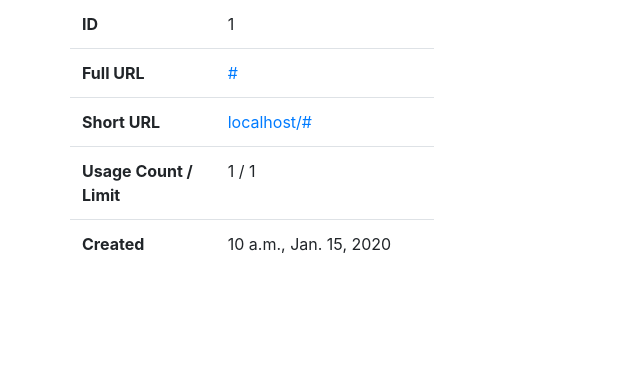
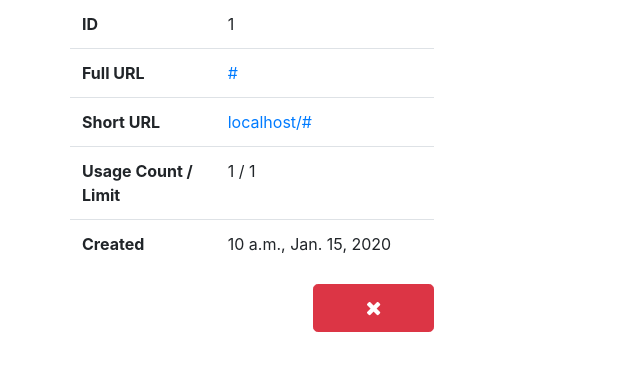
Before and after one commit to UnoYakshi/HyperCut, a Django app: page /detail/1/ in a window 1280 px wide. Shown: the part 105-489 px from the top of the page, without its empty margins (0-640 px from the left). Run offline with Django 3.2, Linux system fonts and the light colour scheme; tables that the repository leaves empty hold one stand-in row (values such as "Sample post"); some libraries are stand-ins or nearby versions.

Commit message:
Moved icons loader to base.html, added a delete button for details...

```diff
--- a/hypercut/urlcut/templates/urlcut/all_links.html
+++ b/hypercut/urlcut/templates/urlcut/all_links.html
@@ -1,8 +1,4 @@
 {% extends 'urlcut/base.html' %}
-
-{% block head_css_page %}
-    <link rel="stylesheet" href="https://stackpath.bootstrapcdn.com/font-awesome/4.7.0/css/font-awesome.min.css" integrity="sha384-wvfXpqpZZVQGK6TAh5PVlGOfQNHSoD2xbE+QkPxCAFlNEevoEH3Sl0sibVcOQVnN" crossorigin="anonymous">
-{% endblock head_css_page %}
 
 {% block title %}All List{% endblock %}
 
--- a/hypercut/urlcut/templates/urlcut/base.html
+++ b/hypercut/urlcut/templates/urlcut/base.html
@@ -23,6 +23,7 @@
     {% block head_css %}
         {% block head_css_site %}
             <link rel="stylesheet" href="https://maxcdn.bootstrapcdn.com/bootstrap/4.5.0/css/bootstrap.min.css">
+            <link rel="stylesheet" href="https://stackpath.bootstrapcdn.com/font-awesome/4.7.0/css/font-awesome.min.css" integrity="sha384-wvfXpqpZZVQGK6TAh5PVlGOfQNHSoD2xbE+QkPxCAFlNEevoEH3Sl0sibVcOQVnN" crossorigin="anonymous">
         {% endblock head_css_site %}
         {% block head_css_section %}{% endblock head_css_section %}
         {% block head_css_page %}{% endblock head_css_page %}
--- a/hypercut/urlcut/templates/urlcut/detail.html
+++ b/hypercut/urlcut/templates/urlcut/detail.html
@@ -49,6 +49,14 @@
                 </tr>
                 </tbody>
             </table>
+
+            <form method="post" action="{% url 'remove' object.id %}">
+                <button type="submit" class="btn btn-danger btn-lg float-right col-md-4" title="Delete URL with hash '{{ object.short_url }}'">
+                    <span class="fa fa-remove"></span>
+                    <span class="sr-only">remove</span>
+                </button>
+            </form>
+
         </div>
     </div>
 {% endblock %}
```
